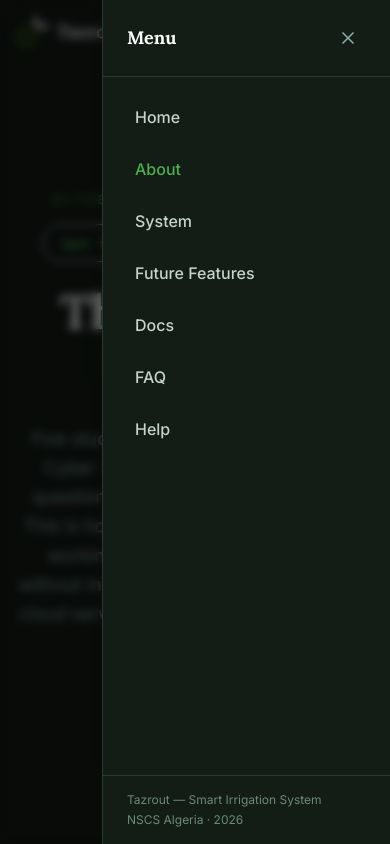
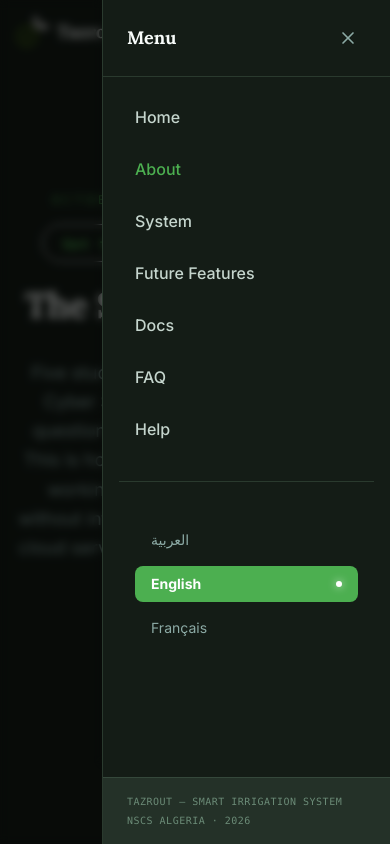
Before and after one commit to mcy-e/tazrout-website, a Next.js app: page /en/about in a window 390 px wide. Both pictures are taken after a click on the button 354 px from the left and 32 px from the top of the page. Shown: the top 844 px of the page. Built offline with nearby package versions, Linux system fonts and the light colour scheme.

Commit message:
[UPDATED] : Polish Mobile UX

```diff
--- a/next.config.mjs
+++ b/next.config.mjs
@@ -19,7 +19,7 @@ const nextConfig = {
           {
             key: 'Content-Security-Policy',
             value:
-              "default-src 'self'; base-uri 'self'; frame-ancestors 'none'; form-action 'self'; img-src 'self' data: blob: https:; font-src 'self' data: https:; style-src 'self' 'unsafe-inline'; script-src 'self' 'unsafe-inline' 'unsafe-eval'; connect-src 'self' https: ws: wss:; object-src 'none'; upgrade-insecure-requests;",
+              "default-src 'self' data: blob:; base-uri 'self'; frame-ancestors 'none'; form-action 'self'; img-src 'self' data: blob: https:; font-src 'self' data: https:; style-src 'self' 'unsafe-inline'; script-src 'self' 'unsafe-inline' 'unsafe-eval' blob:; connect-src 'self' https: ws: wss: data: blob:; object-src 'none'; upgrade-insecure-requests;",
           },
         ],
       },
--- a/src/app/[locale]/about/page.tsx
+++ b/src/app/[locale]/about/page.tsx
@@ -12,22 +12,30 @@ import { useTranslation, useLocale } from '@/lib/useTranslation'
 // ============================================================
 const SHAPES = [
   { src: '/assets/animations/shape_4.svg', size: 180, top: '5%', left: '85%', delay: 0 },
-  { src: '/assets/animations/shape_5.svg', size: 140, top: '15%', left: '5%', delay: 0.5 },
-  { src: '/assets/animations/shape_6.svg', size: 200, top: '25%', left: '80%', delay: 1 },
-  { src: '/assets/animations/shape_7.svg', size: 160, top: '35%', left: '10%', delay: 0.2 },
-  { src: '/assets/animations/shape_4.svg', size: 150, top: '45%', left: '90%', delay: 0.8 },
-  { src: '/assets/animations/shape_5.svg', size: 170, top: '55%', left: '8%', delay: 0.3 },
-  { src: '/assets/animations/shape_6.svg', size: 190, top: '65%', left: '85%', delay: 0.6 },
-  { src: '/assets/animations/shape_7.svg', size: 150, top: '75%', left: '5%', delay: 1.2 },
-  { src: '/assets/animations/shape_4.svg', size: 210, top: '85%', left: '88%', delay: 0.4 },
-  { src: '/assets/animations/shape_5.svg', size: 140, top: '95%', left: '12%', delay: 0.9 },
+  { src: '/assets/animations/shape_5.svg', size: 140, top: '12%', left: '5%', delay: 0.5 },
+  { src: '/assets/animations/shape_6.svg', size: 200, top: '18%', left: '75%', delay: 1 },
+  { src: '/assets/animations/shape_7.svg', size: 160, top: '25%', left: '15%', delay: 0.2 },
+  { src: '/assets/animations/shape_4.svg', size: 150, top: '32%', left: '88%', delay: 0.8 },
+  { src: '/assets/animations/shape_5.svg', size: 170, top: '40%', left: '10%', delay: 0.3 },
+  { src: '/assets/animations/shape_6.svg', size: 190, top: '48%', left: '82%', delay: 0.6 },
+  { src: '/assets/animations/shape_7.svg', size: 150, top: '55%', left: '5%', delay: 1.2 },
+  { src: '/assets/animations/shape_4.svg', size: 210, top: '62%', left: '90%', delay: 0.4 },
+  { src: '/assets/animations/shape_5.svg', size: 140, top: '70%', left: '15%', delay: 0.9 },
+  { src: '/assets/animations/shape_6.svg', size: 180, top: '78%', left: '80%', delay: 1.5 },
+  { src: '/assets/animations/shape_7.svg', size: 160, top: '85%', left: '8%', delay: 0.7 },
+  { src: '/assets/animations/shape_4.svg', size: 140, top: '92%', left: '70%', delay: 1.1 },
+  { src: '/assets/animations/shape_5.svg', size: 160, top: '98%', left: '12%', delay: 0.4 },
+  { src: '/assets/animations/shape_6.svg', size: 200, top: '3%', left: '30%', delay: 2 },
+  { src: '/assets/animations/shape_7.svg', size: 130, top: '35%', left: '45%', delay: 1.8 },
+  { src: '/assets/animations/shape_4.svg', size: 170, top: '65%', left: '35%', delay: 0.9 },
+  { src: '/assets/animations/shape_5.svg', size: 150, top: '80%', left: '55%', delay: 1.3 },
 ]
 
-function FloatingShape({ src, size, delay }: { src: string; size: number; delay: number }) {
+function FloatingShape({ src, size, delay, color }: { src: string; size: number; delay: number; color?: string }) {
   return (
     <motion.div
-      className="relative opacity-20 hover:opacity-40 transition-opacity duration-700"
-      style={{ width: size, height: size }}
+      className="relative transition-opacity duration-700"
+      style={{ width: size, height: size, opacity: 0.15, filter: color ? `drop-shadow(0 0 20px ${color})` : 'none' }}
       animate={{ y: [0, -30, 0], rotate: [0, 5, -5, 0] }}
       transition={{ duration: 15 + delay * 2, repeat: Infinity, ease: 'easeInOut', delay }}
     >
@@ -40,8 +48,8 @@ function DecorativeShapes() {
   return (
     <div className="absolute inset-0 pointer-events-none overflow-hidden z-0">
       {SHAPES.map((s, i) => (
-        <div key={i} className="absolute" style={{ top: s.top, left: s.left }}>
-          <FloatingShape src={s.src} size={s.size} delay={s.delay} />
+        <div key={i} className="absolute scale-[0.6] md:scale-100" style={{ top: s.top, left: s.left }}>
+          <FloatingShape src={s.src} size={s.size} delay={s.delay} color={i % 3 === 0 ? '#4CAF50' : i % 3 === 1 ? '#2E7D32' : undefined} />
         </div>
       ))}
     </div>
@@ -100,7 +108,7 @@ function TimelineNode({ date, side }: { date: string; side: 'left' | 'right' })
     : 'end-full me-8 md:me-12 justify-end' // Card at End -> Date at Start
 
   return (
-    <div ref={ref} className="absolute left-4 md:left-1/2 -translate-x-1/2 top-6 z-20">
+    <div ref={ref} className="absolute left-1/2 -translate-x-1/2 top-6 z-20">
       <motion.div
         className="relative w-6 h-6 rounded-full border-2 border-[var(--color-primary)] bg-[var(--color-surface)]"
         animate={
@@ -169,7 +177,7 @@ function StoryCard({ event, index }: { event: EventData; index: number }) {
   return (
     <div
       ref={ref}
-      className={`relative flex flex-col md:flex-row items-start w-full mb-40 ${isLeft ? '' : 'md:flex-row-reverse'}`}
+      className={`relative flex flex-col md:flex-row items-center md:items-start w-full mb-24 sm:mb-40 ${isLeft ? '' : 'md:flex-row-reverse'}`}
     >
       {/* Spacer */}
       <div className="hidden md:block w-1/2" />
@@ -179,14 +187,14 @@ function StoryCard({ event, index }: { event: EventData; index: number }) {
 
       {/* Card */}
       <motion.div
-        className={`w-full md:w-[40%] ${isLeft ? 'md:pe-4 ps-14 md:ps-0 md:me-auto md:ms-16' : 'md:ps-4 ps-14 md:ms-auto md:me-16'}`}
+        className={`w-full md:w-[40%] pt-20 md:pt-0 px-4 md:px-0 ${isLeft ? 'md:pe-4 md:me-auto md:ms-16' : 'md:ps-4 md:ms-auto md:me-16'}`}
         initial={{ opacity: 0, x: slideOffset, y: 20 }}
         animate={isInView ? { opacity: 1, x: 0, y: 0 } : { opacity: 0, x: slideOffset, y: 20 }}
         transition={{ duration: 0.8, ease: [0.16, 1, 0.3, 1] }}
       >
         {/* Mobile date */}
         <p
-          className="md:hidden font-mono text-lg font-bold mb-3"
+          className="md:hidden font-mono text-lg font-bold mb-8 text-center"
           style={{
             color: '#4CAF50',
             textShadow: '0 0 15px rgba(76,175,80,0.8)',
@@ -263,13 +271,13 @@ function Timeline() {
   ]
 
   return (
-    <div ref={containerRef} className="relative w-full max-w-6xl mx-auto px-4 sm:px-8 pt-20 pb-8">
+    <div ref={containerRef} className="relative w-full max-w-6xl mx-auto px-4 sm:px-8 pt-12 sm:pt-20 pb-8">
       {/* Track background */}
-      <div className="absolute left-4 md:left-1/2 top-0 bottom-0 w-[2px] bg-brand-primary/6 -translate-x-1/2" />
+      <div className="absolute left-1/2 top-0 bottom-0 w-[2px] bg-brand-primary/6 -translate-x-1/2" />
 
       {/* Glowing animated line */}
       <motion.div
-        className="absolute left-4 md:left-1/2 top-0 w-[2px] -translate-x-1/2 rounded-full"
+        className="absolute left-1/2 top-0 w-[2px] -translate-x-1/2 rounded-full"
         style={{
           height: lineHeight,
           background: 'linear-gradient(to bottom, rgba(76,175,80,1), rgba(76,175,80,0.5))',
@@ -306,7 +314,7 @@ function ClosingSection() {
       />
 
       <motion.div
-        className="max-w-3xl mx-auto text-center space-y-8 p-12 sm:p-16 rounded-3xl border bg-[var(--color-surface)] relative overflow-hidden"
+        className="max-w-3xl mx-auto text-center space-y-8 p-8 sm:p-16 rounded-3xl border bg-[var(--color-surface)] relative overflow-hidden"
         animate={
           isInView
             ? {
@@ -341,7 +349,7 @@ function ClosingSection() {
           </motion.p>
 
           <motion.h2
-            className="text-4xl sm:text-5xl font-heading font-bold text-[var(--color-foreground)] leading-tight mt-4"
+            className="text-3xl sm:text-5xl font-heading font-bold text-[var(--color-foreground)] leading-tight mt-4"
             animate={isInView ? { opacity: 1, y: 0 } : { opacity: 0, y: 20 }}
             transition={{ delay: 0.6, duration: 0.8 }}
           >
@@ -414,7 +422,7 @@ export default function AboutPage() {
         </motion.div>
 
         <motion.h1
-          className="font-heading text-5xl sm:text-6xl lg:text-7xl font-bold text-[var(--color-foreground)] leading-[1.1] mb-8"
+          className="font-heading text-4xl sm:text-6xl lg:text-7xl font-bold text-[var(--color-foreground)] leading-[1.1] mb-8"
           initial={{ opacity: 0, y: 30 }}
           animate={{ opacity: 1, y: 0 }}
           transition={{ duration: 0.9, delay: 0.15 }}
--- a/src/components/layout/MobileDrawer.tsx
+++ b/src/components/layout/MobileDrawer.tsx
@@ -63,8 +63,8 @@ export default function MobileDrawer({ isOpen, onClose, links, currentPath }: Mo
             animate="open"
             exit="closed"
             className={cn(
-              'fixed end-0 top-0 z-50 h-full w-72 md:hidden',
-              'bg-[var(--color-background)] border-l border-[var(--color-border-subtle)]',
+              'fixed right-0 top-0 z-50 h-full w-72 md:hidden',
+              'bg-[var(--color-background)] border-s border-[var(--color-border-subtle)]',
               'flex flex-col shadow-[var(--shadow-elevated)]'
             )}
           >
@@ -87,7 +87,7 @@ export default function MobileDrawer({ isOpen, onClose, links, currentPath }: Mo
               {links.map((link, i) => (
                 <motion.div
                   key={link.href}
-                  initial={{ opacity: 0, x: 20 }}
+                  initial={{ opacity: 0, x: locale === 'ar' ? -20 : 20 }}
                   animate={{ opacity: 1, x: 0 }}
                   transition={{ delay: 0.05 * i, duration: 0.3 }}
                 >
@@ -105,13 +105,51 @@ export default function MobileDrawer({ isOpen, onClose, links, currentPath }: Mo
                   </Link>
                 </motion.div>
               ))}
+
+              {/* Mobile Language Switcher */}
+              <div className="mt-6 border-t border-[var(--color-border-subtle)] pt-6 px-4">
+                <p className="text-xs font-mono uppercase tracking-widest text-[var(--color-subtle)] mb-4">
+                  {t.Common.language}
+                </p>
+                <div className="flex flex-col gap-2">
+                  {[
+                    { id: 'ar', label: 'العربية' },
+                    { id: 'en', label: 'English' },
+                    { id: 'fr', label: 'Français' }
+                  ].map((l) => (
+                    <button
+                      key={l.id}
+                      onClick={() => {
+                        const segments = currentPath.split('/')
+                        if (['ar', 'en', 'fr'].includes(segments[1])) {
+                          segments[1] = l.id
+                          window.location.href = segments.join('/') || '/'
+                        } else {
+                          window.location.href = `/${l.id}${currentPath}`
+                        }
+                      }}
+                      className={cn(
+                        'flex items-center justify-between rounded-lg px-4 py-2 text-sm transition-all',
+                        locale === l.id
+                          ? 'bg-brand-primary text-white font-bold'
+                          : 'text-[var(--color-muted)] hover:bg-[var(--color-surface-hover)]'
+                      )}
+                    >
+                      {l.label}
+                      {locale === l.id && (
+                        <div className="h-1.5 w-1.5 rounded-full bg-white shadow-[0_0_8px_rgba(255,255,255,0.8)]" />
+                      )}
+                    </button>
+                  ))}
+                </div>
+              </div>
             </nav>
 
-            <div className="border-t border-[var(--color-border-subtle)] px-6 py-4">
-              <p className="text-xs text-[var(--color-subtle)]">
+            <div className="border-t border-[var(--color-border-subtle)] px-6 py-4 bg-[var(--color-surface)]">
+              <p className="text-[10px] font-mono text-[var(--color-subtle)] uppercase tracking-wider">
                 Tazrout — Smart Irrigation System
               </p>
-              <p className="mt-1 text-xs text-[var(--color-subtle)]">
+              <p className="mt-1 text-[10px] font-mono text-[var(--color-subtle)] uppercase tracking-wider">
                 NSCS Algeria · 2026
               </p>
             </div>
--- a/src/components/sections/InteractiveArchitecture.tsx
+++ b/src/components/sections/InteractiveArchitecture.tsx
@@ -84,9 +84,9 @@ function LazyModelViewer({ modelIndex }: { modelIndex: number }) {
               <div className="text-brand-primary text-lg font-mono animate-pulse">{t.loading}</div>
             </Html>
           }>
-            <ambientLight intensity={1.5} />
-            <directionalLight position={[8, 12, 8]} intensity={1.8} />
-            <directionalLight position={[-5, 8, -5]} intensity={0.6} color="#b8e0c8" />
+            <ambientLight intensity={3.5} />
+            <directionalLight position={[8, 12, 8]} intensity={4.5} />
+            <directionalLight position={[-5, 8, -5]} intensity={1.5} color="#b8e0c8" />
 
             <Grid
               args={[30, 30]}
```
Also changed, not shown: messages/ar.json (+4 -4 lines), src/components/three/HeroScene.tsx (+7 -6 lines).
